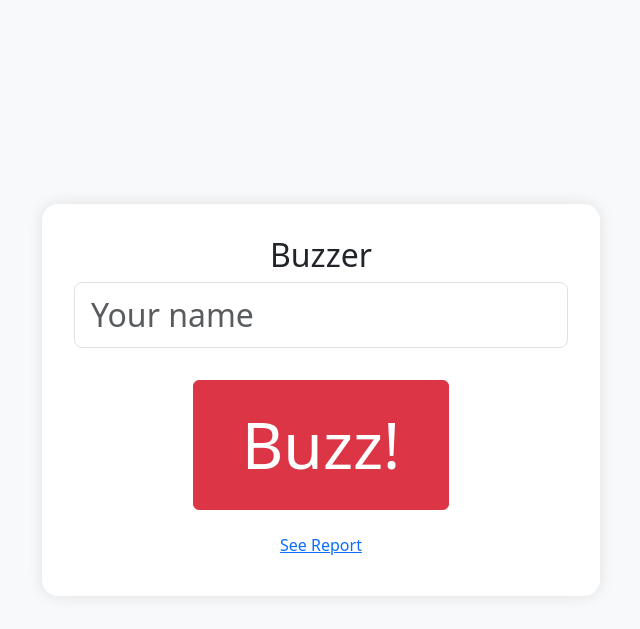
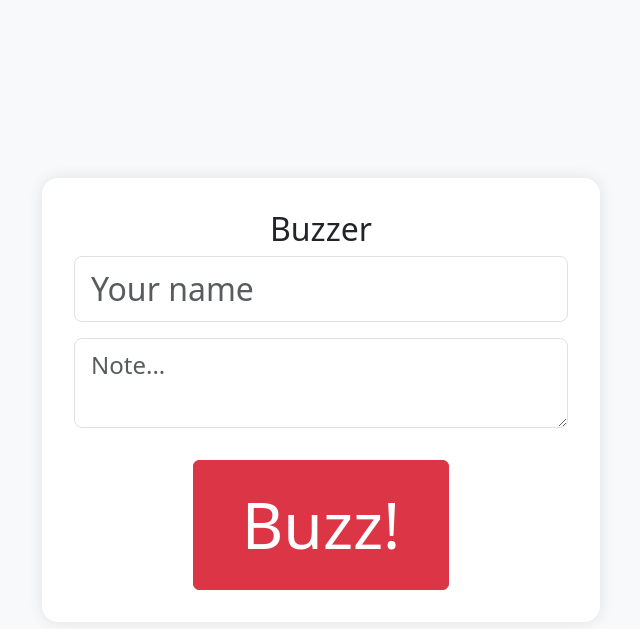
Before and after one commit to atikeee/AllGames, a Flask app: page / in a window 1280 px wide. Shown: the top 629 px of the page, without its empty margins (319-959 px from the left). Run offline with Flask 3, Linux system fonts and the light colour scheme.

Commit message:
added a comment section.

```diff
--- a/buzzer_app/routes.py
+++ b/buzzer_app/routes.py
@@ -7,19 +7,33 @@ def configure_routes(app):
     def buzzer():
         message = ''
         name_value = request.cookies.get('name', '')
+        name_locked = False
 
         if request.method == 'POST':
             name = request.form.get('name')
             ip = request.remote_addr
             time = datetime.now().strftime("%Y-%m-%d %H:%M:%S")
-            buzzer_entries.append({'name': name, 'ip': ip, 'time': time})
-            message = f"Buzz from {name} recorded!"
-            resp = make_response(render_template("buzzer.html", message=message, name=name))
-            resp.set_cookie('name', name)
+
+            # Save name to cookie if not already stored
+            if not name_value:
+                name_value = name
+                name_locked = True
+            else:
+                name_locked = True  # name already exists in cookie
+
+            note = request.form.get('note', '')
+            buzzer_entries.append({'name': name_value, 'ip': ip, 'time': time, 'note': note})
+
+            message = f"Buzz from {name_value} recorded!"
+
+            resp = make_response(render_template("buzzer.html", message=message, name=name_value, name_locked=name_locked, note=note))
+            resp.set_cookie('name', name_value)
             return resp
 
-        return render_template("buzzer.html", message=message, name=name_value)
+        if name_value:
+            name_locked = True
 
+        return render_template("buzzer.html", message=message, name=name_value, name_locked=name_locked, note="")
     @app.route('/report', methods=['GET', 'POST'])
     def report():
         if request.method == 'POST':
@@ -32,4 +46,7 @@ def configure_routes(app):
         # This only affects cookie-based IP-to-name locks
         # You can't truly delete cookies on other users' browsers, but we'll reset the entries
         buzzer_entries.clear()
-        return redirect('/report')
+        resp = make_response(redirect('/report'))
+        resp.set_cookie('name', '', expires=0)
+        #return redirect('/report')
+        return resp
--- a/buzzer_app/templates/buzzer.html
+++ b/buzzer_app/templates/buzzer.html
@@ -14,15 +14,21 @@
         <h2>Buzzer</h2>
         <form method="post">
             <div class="mb-3">
-                <input type="text" name="name" class="form-control form-control-lg" style="font-size: 2rem;" placeholder="Your name" value="{{ name }}" required>
+                <input type="text" name="name" class="form-control form-control-lg"
+                style="font-size: 2rem;" placeholder="Your name" value="{{ name }}"
+                {% if name_locked %}readonly{% endif %} required>
 
             </div>
+            <div class="mb-3">
+                <textarea name="note" class="form-control form-control-lg" style="font-size: 1.5rem;" placeholder="Note...">{{ note }}</textarea>
+            </div>
+
             <button type="submit" class="btn btn-danger buzz-btn">Buzz!</button>
         </form>
         {% if message %}
         <div class="alert alert-success mt-3">{{ message }}</div>
         {% endif %}
-        <a href="/report" class="btn btn-link mt-3">See Report</a>
+
     </div>
 </body>
 </html>
--- a/buzzer_app/templates/report.html
+++ b/buzzer_app/templates/report.html
@@ -14,7 +14,8 @@
         {% if entries %}
         <table class="table table-bordered table-striped">
             <thead>
-                <tr><th>Name</th><th>IP</th><th>Time</th></tr>
+
+                <tr><th>Name</th><th>IP</th><th>Time</th><th>Note</th></tr>
             </thead>
             <tbody>
                 {% for entry in entries %}
@@ -22,6 +23,7 @@
                     <td>{{ entry.name }}</td>
                     <td>{{ entry.ip }}</td>
                     <td>{{ entry.time }}</td>
+                    <td>{{ entry.note }}</td>
                 </tr>
                 {% endfor %}
             </tbody>
```
